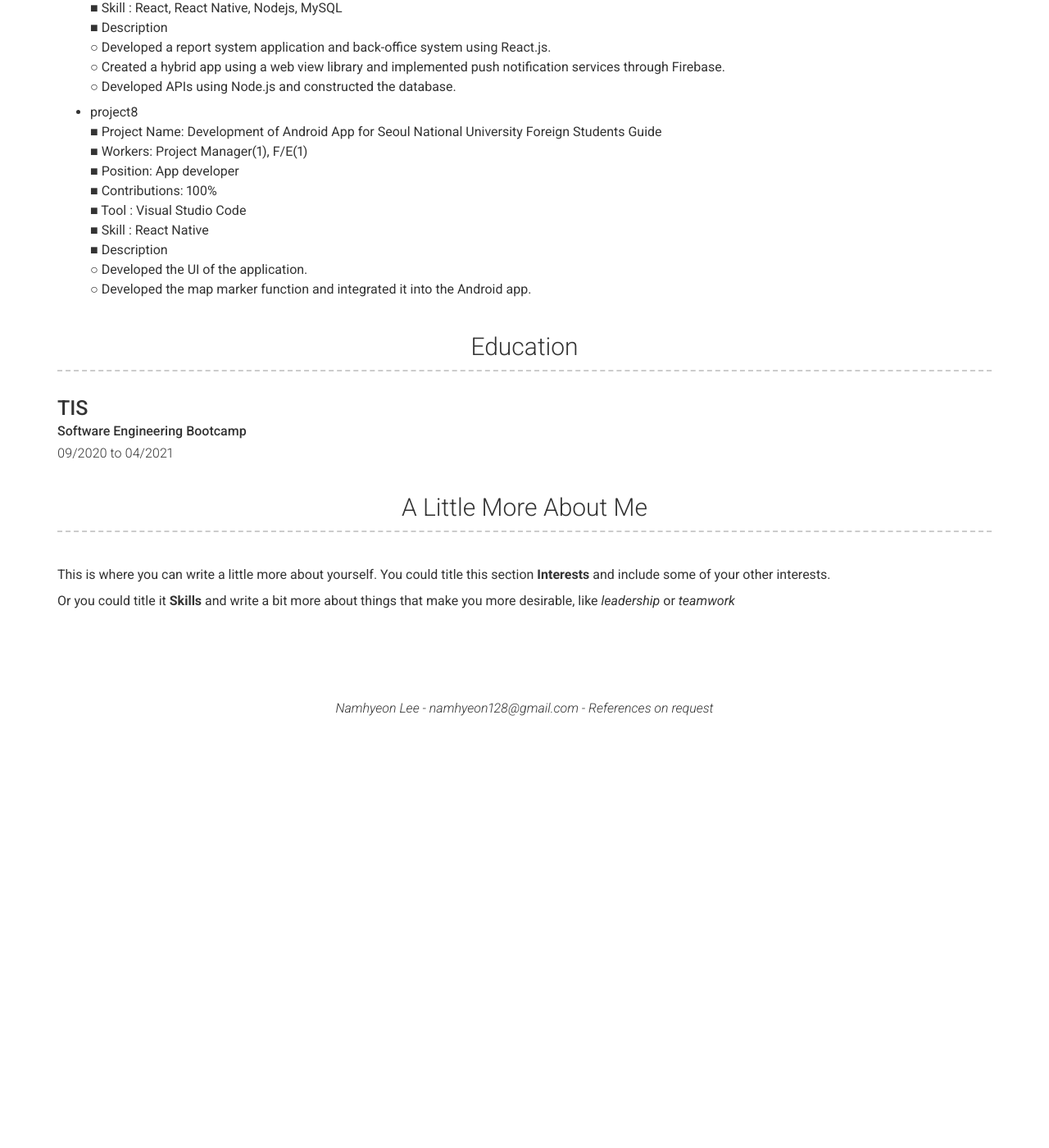
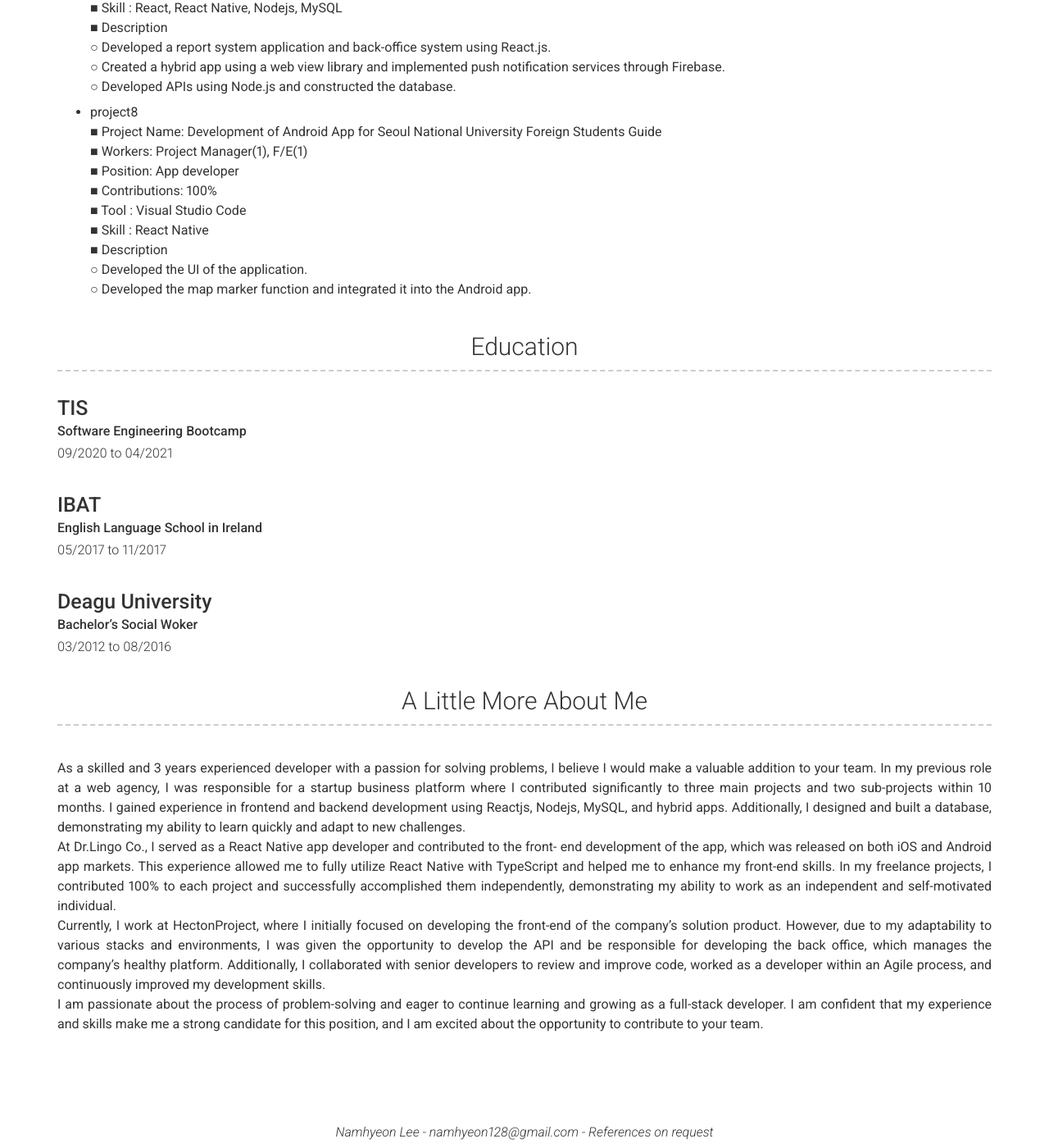
Before and after one commit to namhyeonlee/portfolio_namhyeon, a Jekyll site: the page built from index.md, in a window 1280 px wide and 1400 px high, scrolled down 3267 px. Shown: the whole window at 82% size. Built offline with Jekyll 4.4.1, drawn with Linux system fonts in a browser that asks for light colours; nearby versions of some CDN libraries; before the commit the page ends 4151 px from its top, so only the background shows below that.

Commit message:
Add files via upload

```diff
--- a/_config.yml
+++ b/_config.yml
@@ -217,12 +217,28 @@ content:
         caption: 09/2020 to 04/2021
         quote: >
         description: | # this will include new lines to allow paragraphs
+      - layout: top-left
+        title: IBAT
+        sub_title: English Language School in Ireland
+        caption: 05/2017 to 11/2017
+        quote: >
+        description: | # this will include new lines to allow paragraphs
+      - layout: top-left
+        title: Deagu University
+        sub_title: Bachelor’s Social Woker
+        caption: 03/2012 to 08/2016
+        quote: >
+        description: | # this will include new lines to allow paragraphs
   - title: A Little More About Me
     layout: text
     content: | # this will include new lines to allow paragraphs
-      This is where you can write a little more about yourself. You could title this section **Interests** and include some of your other interests.
-
-      Or you could title it **Skills** and write a bit more about things that make you more desirable, like *leadership* or *teamwork*
+      As a skilled and 3 years experienced developer with a passion for solving problems, I believe I would make a valuable addition to your team.
+      In my previous role at a web agency, I was responsible for a startup business platform where I contributed significantly to three main projects and two sub-projects within 10 months. I gained experience in frontend and backend development using Reactjs, Nodejs, MySQL, and hybrid apps. Additionally, I designed and built a database, demonstrating my ability to learn quickly and adapt to new challenges. <br>
+      At Dr.Lingo Co., I served as a React Native app developer and contributed to the front- end development of the app, which was released on both iOS and Android app markets. This experience allowed me to fully utilize React Native with TypeScript and helped me to enhance my front-end skills.
+      In my freelance projects, I contributed 100% to each project and successfully accomplished them independently, demonstrating my ability to work as an independent and self-motivated individual.<br>
+      Currently, I work at HectonProject, where I initially focused on developing the front-end of the company's solution product. However, due to my adaptability to various stacks and environments, I was given the opportunity to develop the API and be responsible for developing the back office, which manages the company's healthy platform. Additionally, I collaborated with senior developers to review and improve code, worked as a developer within an Agile process, and continuously improved my development skills.<br>
+      I am passionate about the process of problem-solving and eager to continue learning and growing as a full-stack developer. I am confident that my experience and skills
+      make me a strong candidate for this position, and I am excited about the opportunity to contribute to your team.
 
 # Footer
 footer_show_references: true
```
